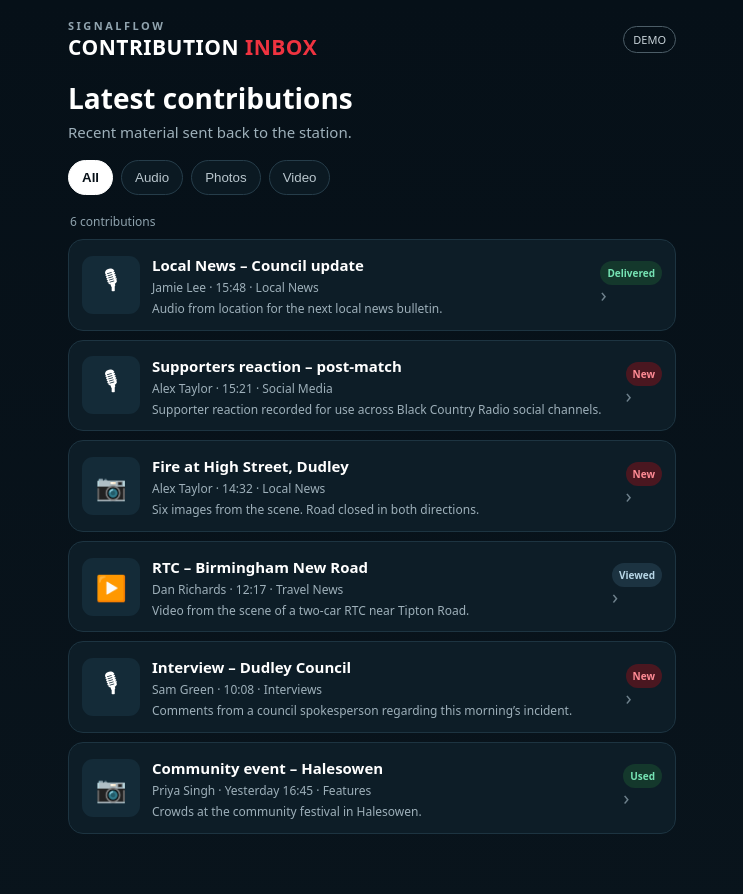
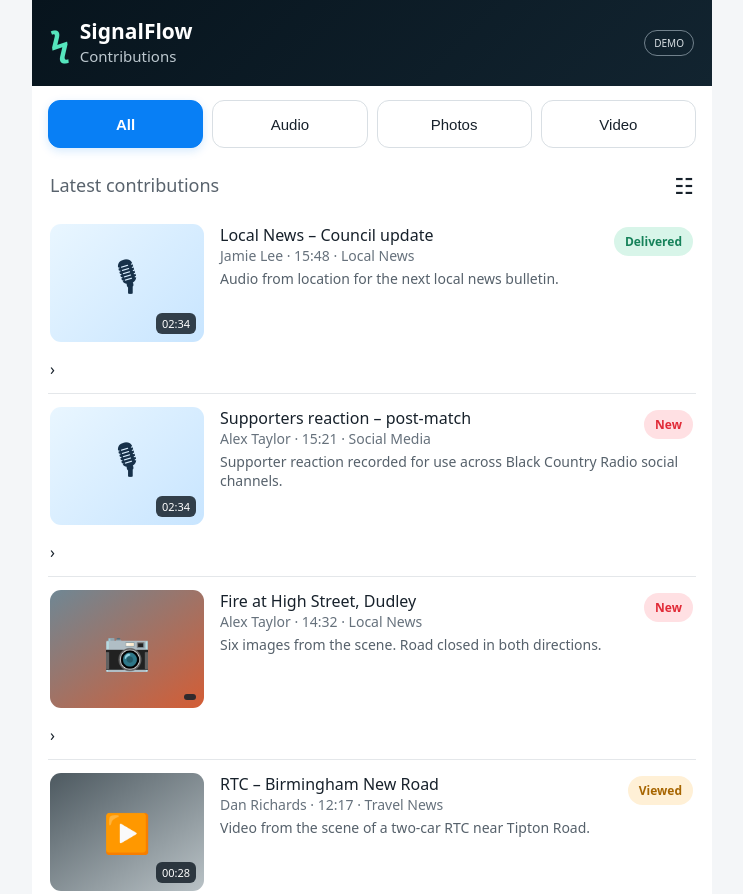
Before and after one commit to sfcsmdprmd-wq/signalflow-contribute, a website: page public/inbox-demo.html in a window 1280 px wide. Shown: the top 894 px of the page, without its empty margins (268-1011 px from the left). Drawn offline with Linux system fonts and the light colour scheme.

Commit message:
Restyle Contribution Inbox demo to approved mockup

```diff
--- a/public/inbox-demo.html
+++ b/public/inbox-demo.html
@@ -2,16 +2,19 @@
 <html lang="en"><head><meta charset="utf-8"><meta name="viewport" content="width=device-width,initial-scale=1,viewport-fit=cover"><meta name="theme-color" content="#061018">
 <title>SignalFlow Contribution Inbox</title>
 <style>
-:root{--bg:#061018;--card:#0d1d27;--line:#1d3441;--muted:#9eb0ba;--red:#ef3340;--green:#36d18b;--amber:#ffb52e}
-*{box-sizing:border-box}body{margin:0;background:linear-gradient(#061018,#09141c);color:#fff;font:15px system-ui,-apple-system,sans-serif;min-height:100vh}.app{max-width:640px;margin:auto;padding:calc(18px + env(safe-area-inset-top)) 16px 90px}
-header{display:flex;justify-content:space-between;align-items:center;margin-bottom:18px}.eyebrow{font-size:11px;letter-spacing:2.5px;color:#91a4af;font-weight:800}.brand{font-size:21px;font-weight:900;letter-spacing:.5px}.brand span{color:var(--red)}.demo{font-size:11px;border:1px solid #4c5d67;border-radius:999px;padding:5px 9px;color:#c9d3d9}
-h1{font-size:28px;margin:5px 0}.intro{color:var(--muted);margin:0 0 18px}.tabs{display:flex;gap:8px;overflow:auto;padding-bottom:5px;margin-bottom:13px}.tabs button{border:1px solid #263d4a;background:#0b1922;color:#b9c6cd;padding:9px 13px;border-radius:999px;white-space:nowrap}.tabs button.on{background:#fff;color:#071018;border-color:#fff;font-weight:800}
-.item{display:grid;grid-template-columns:58px 1fr auto;gap:12px;align-items:center;background:var(--card);border:1px solid var(--line);border-radius:15px;padding:13px;margin:9px 0;cursor:pointer}.thumb{width:58px;height:58px;border-radius:11px;background:#142b38;display:grid;place-items:center;font-size:25px}.title{font-weight:800;margin:2px 0 4px}.meta,.desc{font-size:12px;color:var(--muted)}.desc{margin-top:5px;line-height:1.3}.status{font-size:10px;font-weight:900;padding:5px 7px;border-radius:999px;align-self:start}.new{background:#4a1720;color:#ff8b95}.viewed{background:#1c3341;color:#b8d7e7}.used,.delivered{background:#14382c;color:#76e4b4}.chev{color:#6f828d;font-size:20px}
-.detail{display:none}.back{background:none;border:0;color:#fff;padding:4px 0 14px;font:inherit}.hero{height:190px;border-radius:18px;background:linear-gradient(135deg,#163442,#0b1a23);display:grid;place-items:center;font-size:68px;border:1px solid var(--line)}.detail h2{font-size:24px;margin:15px 0 5px}.box{background:var(--card);border:1px solid var(--line);border-radius:15px;padding:15px;margin:12px 0}.facts{line-height:1.9;color:#c5d1d7}.notice{border-left:3px solid var(--green);padding:11px 12px;background:#10271f;border-radius:9px;color:#bcebd7;margin-top:12px}.actions{display:grid;grid-template-columns:1fr 1fr;gap:9px}.actions button{border:1px solid #35505f;background:#172b37;color:#fff;border-radius:11px;padding:13px;font-weight:750}.actions .primary{background:var(--red);border-color:var(--red)}.actions .wide{grid-column:1/-1}.empty{color:var(--muted);padding:25px;text-align:center}.count{font-size:12px;color:#8fa3ae;margin:12px 2px 7px}
+*{box-sizing:border-box}html,body{margin:0;min-height:100%;font-family:system-ui,-apple-system,BlinkMacSystemFont,"Segoe UI",sans-serif;color:#17212b;background:#f4f6f8}
+.app{max-width:680px;margin:auto;min-height:100vh;background:#fff;padding-bottom:40px}
+header{height:86px;background:linear-gradient(135deg,#07141d,#122430);color:#fff;display:flex;align-items:center;justify-content:space-between;padding:calc(10px + env(safe-area-inset-top)) 18px 10px;position:sticky;top:0;z-index:10}
+.logo{display:flex;align-items:center;gap:11px}.mark{font-size:34px;color:#55e5bd;font-weight:900;transform:rotate(-7deg)}.brand{font-size:21px;font-weight:800;line-height:1.05}.sub{font-size:15px;color:#bdc8cf;margin-top:3px;font-weight:400}.demo{border:1px solid #71818c;border-radius:999px;padding:5px 9px;font-size:10px;color:#d9e0e4}
+#home{padding:14px 16px}.tabs{display:grid;grid-template-columns:repeat(4,1fr);gap:9px;margin-bottom:22px}.tabs button{height:48px;background:#fff;border:1px solid #d9dfe4;border-radius:12px;color:#17212b;font-size:15px}.tabs button.on{background:#087ff5;border-color:#087ff5;color:#fff;font-weight:700;box-shadow:0 3px 10px #087ff52a}
+.sectionhead{display:flex;align-items:center;justify-content:space-between;font-size:18px;color:#59636d;margin:0 2px 11px}.filtericon{font-size:22px;color:#17212b}.count{display:none}
+.item{display:grid;grid-template-columns:154px minmax(0,1fr);gap:16px;padding:13px 2px;border-bottom:1px solid #e4e7ea;cursor:pointer;position:relative;min-height:132px}.thumb{height:118px;border-radius:11px;background:linear-gradient(145deg,#c8d6de,#8197a4);display:grid;place-items:center;font-size:38px;overflow:hidden;position:relative}.thumb.photo{background:linear-gradient(145deg,#6f8794,#d45d35)}.thumb.video{background:linear-gradient(145deg,#4d5960,#b9c2c6)}.thumb.audio{background:linear-gradient(135deg,#e9f6ff,#c8e5ff);color:#17314a}.thumb:after{content:"";position:absolute;inset:auto 8px 8px auto;background:#17212bd9;color:#fff;border-radius:6px;padding:3px 6px;font-size:11px}.thumb.video:after{content:"00:28"}.thumb.audio:after{content:"02:34"}.rowtitle{font-size:17px;font-weight:800;padding-right:65px;margin:2px 0 4px;line-height:1.18}.meta{font-size:14px;color:#66717c;margin-bottom:5px}.desc{font-size:14px;color:#56616b;line-height:1.35}.status{position:absolute;right:3px;top:16px;font-size:12px;font-weight:800;border-radius:999px;padding:6px 11px}.new{background:#ffe0e3;color:#e12a37}.viewed{background:#fff0d6;color:#a76500}.used,.delivered{background:#d8f5e9;color:#16825a}
+.detail{display:none;background:#fff;min-height:100vh}.detailTop{height:62px;background:#0a1821;color:#fff;display:flex;align-items:center;padding:0 17px;position:sticky;top:0;z-index:11}.back{background:none;border:0;color:#fff;font:16px system-ui;padding:10px 0}.hero{height:300px;background:linear-gradient(145deg,#8799a3,#2b414c);display:grid;place-items:center;font-size:78px}.detailbody{padding:20px}.detail h2{font-size:25px;margin:0 72px 8px 0}.detail .status{top:390px;right:20px}.box{margin:10px 0 0;padding:0;border:0;background:#fff}.facts{font-size:15px;line-height:2;color:#64707b}.notice{border-radius:10px;padding:12px 13px;background:#eef9f5;color:#326756;margin:14px 0}.mediaTitle{font-size:20px;font-weight:800;border-top:1px solid #e5e8eb;padding-top:17px;margin-top:18px}.mediaStrip{display:flex;gap:8px;margin:11px 0 18px}.mini{width:70px;height:58px;border-radius:8px;background:linear-gradient(145deg,#6d8794,#d35c34);border:2px solid #1486f7}.actions{display:grid;grid-template-columns:1fr 1fr;gap:10px}.actions button{min-height:50px;border:1px solid #dbe1e5;background:#fff;color:#17314a;border-radius:11px;font-weight:700;font-size:14px}.actions .primary{background:#087ff5;border-color:#087ff5;color:#fff}.actions .wide{grid-column:1/-1}
+@media(max-width:480px){header{height:82px}.item{grid-template-columns:136px 1fr}.thumb{height:108px}.rowtitle{font-size:16px}.desc{font-size:13px}.hero{height:245px}.detail .status{top:332px}.detailbody{padding:18px}}
 </style></head><body><main class="app">
-<header><div><div class="eyebrow">SIGNALFLOW</div><div class="brand">CONTRIBUTION <span>INBOX</span></div></div><div class="demo">DEMO</div></header>
-<section id="home"><h1>Latest contributions</h1><p class="intro">Recent material sent back to the station.</p><div class="tabs"><button class="on" data-filter="all">All</button><button data-filter="audio">Audio</button><button data-filter="photo">Photos</button><button data-filter="video">Video</button></div><div id="count" class="count"></div><div id="list"></div></section>
-<section id="detail" class="detail"><button id="back" class="back">‹ Back to contributions</button><div id="hero" class="hero"></div><h2 id="dtitle"></h2><span id="dstatus" class="status"></span><div class="box"><div id="ddesc"></div><div id="facts" class="facts"></div><div id="notice"></div></div><div id="actions" class="actions"></div></section>
+<header><div class="logo"><div class="mark">ϟ</div><div><div class="brand">SignalFlow</div><div class="sub">Contributions</div></div></div><div class="demo">DEMO</div></header>
+<section id="home"><div class="tabs"><button class="on" data-filter="all">All</button><button data-filter="audio">Audio</button><button data-filter="photo">Photos</button><button data-filter="video">Video</button></div><div class="sectionhead"><span>Latest contributions</span><span class="filtericon">☷</span></div><div id="count" class="count"></div><div id="list"></div></section>
+<section id="detail" class="detail"><div class="detailTop"><button id="back" class="back">‹ Back</button><div style="margin:auto;font-weight:800">SignalFlow <span style="font-weight:400;color:#bdc8cf">Contributions</span></div></div><div id="hero" class="hero"></div><div class="detailbody"><h2 id="dtitle"></h2><span id="dstatus" class="status"></span><div class="box"><div id="facts" class="facts"></div><div id="ddesc" style="margin:10px 0;line-height:1.45;color:#53606b"></div><div id="notice"></div></div><div class="mediaTitle">Media files</div><div class="mediaStrip"><div class="mini"></div><div class="mini"></div><div class="mini"></div><div class="mini"></div></div><div id="actions" class="actions"></div></div></section>
 </main><script>
 const items=[
 {type:'audio',title:'Local News – Council update',who:'Jamie Lee',time:'15:48',status:'Delivered',category:'Local News',desc:'Audio from location for the next local news bulletin.',size:'Audio delivered to playout',playout:true},
@@ -22,7 +25,7 @@ const items=[
 {type:'photo',title:'Community event – Halesowen',who:'Priya Singh',time:'Yesterday 16:45',status:'Used',category:'Features',desc:'Crowds at the community festival in Halesowen.',size:'4 photos · 27 MB'}
 ];
 const icons={audio:'🎙',photo:'📷',video:'▶️'};let filter='all';
-function render(){const rows=items.map((x,i)=>({x,i})).filter(o=>filter==='all'||o.x.type===filter);document.getElementById('count').textContent=rows.length+' contribution'+(rows.length===1?'':'s');document.getElementById('list').innerHTML=rows.length?rows.map(({x,i})=>`<article class="item" data-i="${i}"><div class="thumb">${icons[x.type]}</div><div><div class="title">${x.title}</div><div class="meta">${x.who} · ${x.time} · ${x.category}</div><div class="desc">${x.desc}</div></div><div><span class="status ${x.status.toLowerCase()}">${x.status}</span><div class="chev">›</div></div></article>`).join(''):'<div class="empty">No contributions in this filter.</div>';document.querySelectorAll('.item').forEach(r=>r.onclick=()=>openItem(+r.dataset.i))}
+function render(){const rows=items.map((x,i)=>({x,i})).filter(o=>filter==='all'||o.x.type===filter);document.getElementById('count').textContent=rows.length+' contribution'+(rows.length===1?'':'s');document.getElementById('list').innerHTML=rows.length?rows.map(({x,i})=>`<article class="item" data-i="${i}"><div class="thumb ${x.type}">${icons[x.type]}</div><div><div class="title">${x.title}</div><div class="meta">${x.who} · ${x.time} · ${x.category}</div><div class="desc">${x.desc}</div></div><div><span class="status ${x.status.toLowerCase()}">${x.status}</span><div class="chev">›</div></div></article>`).join(''):'<div class="empty">No contributions in this filter.</div>';document.querySelectorAll('.item').forEach(r=>r.onclick=()=>openItem(+r.dataset.i))}
 function openItem(i){const x=items[i];document.getElementById('home').style.display='none';document.getElementById('detail').style.display='block';document.getElementById('hero').textContent=icons[x.type];document.getElementById('dtitle').textContent=x.title;const s=document.getElementById('dstatus');s.textContent=x.status;s.className='status '+x.status.toLowerCase();document.getElementById('ddesc').textContent=x.desc;document.getElementById('facts').innerHTML='<br>👤 '+x.who+'<br>🕒 '+x.time+'<br>📁 '+x.category+'<br>📎 '+x.size;document.getElementById('notice').innerHTML=x.playout?'<div class="notice"><b>✓ Delivered to Playout</b><br>The audio has been successfully ingested and is no longer stored in the Contribution Inbox.</div>':'<div class="notice"><b>Available in Contribution Inbox</b><br>Original media is retained for 7 days unless you choose Keep longer.</div>';document.getElementById('actions').innerHTML=x.playout?'<button class="wide">✓ Delivery confirmed</button><button class="wide">Mark as used</button>':'<button>▶ Play / Preview</button><button>⇩ Download original</button><button class="primary wide">Prepare for publishing</button><button>Mark as used</button><button>◷ Keep longer</button>'}
 document.getElementById('back').onclick=()=>{document.getElementById('detail').style.display='none';document.getElementById('home').style.display='block'};
 document.querySelectorAll('.tabs button').forEach(b=>b.onclick=()=>{document.querySelectorAll('.tabs button').forEach(q=>q.classList.remove('on'));b.classList.add('on');filter=b.dataset.filter;render()});render();
```
